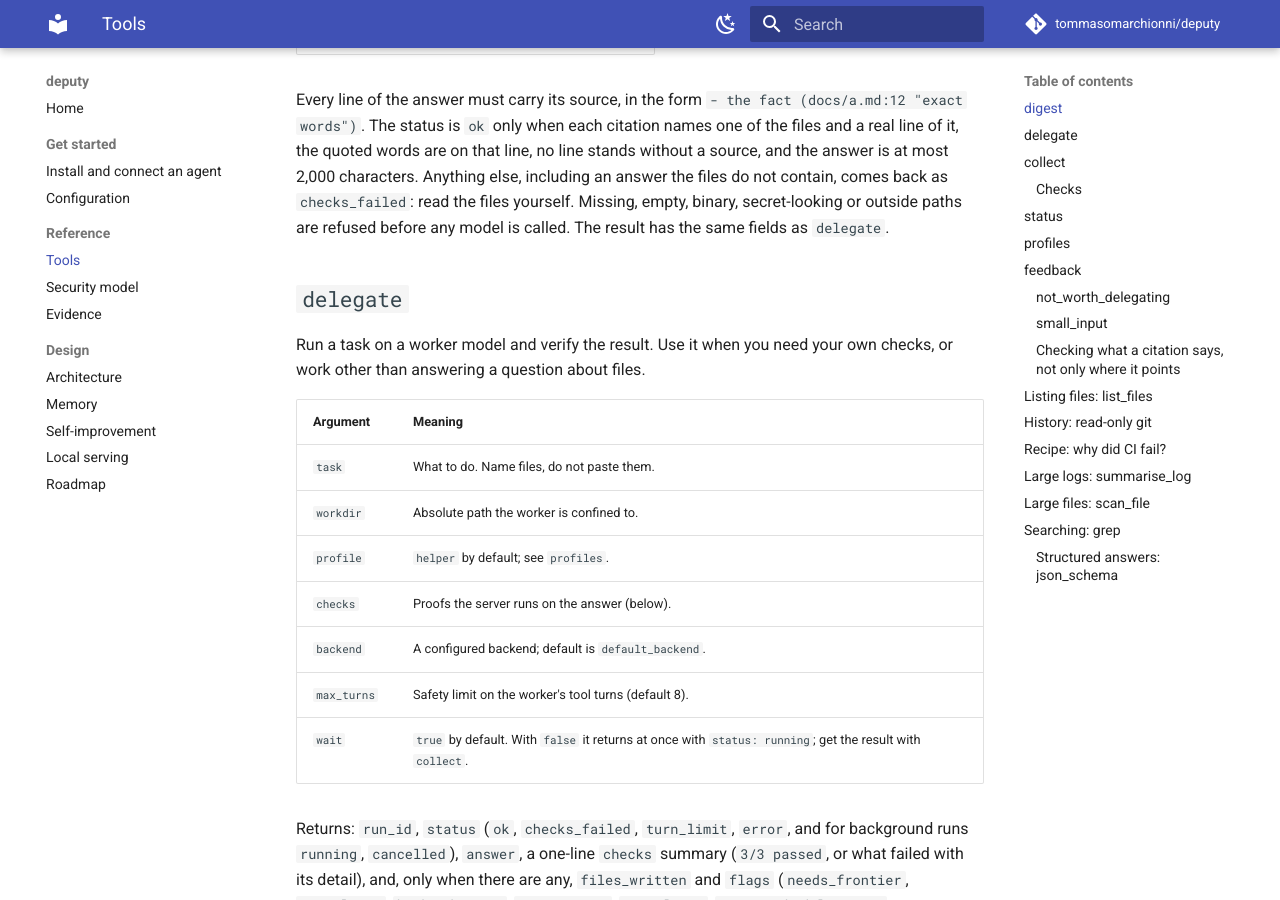
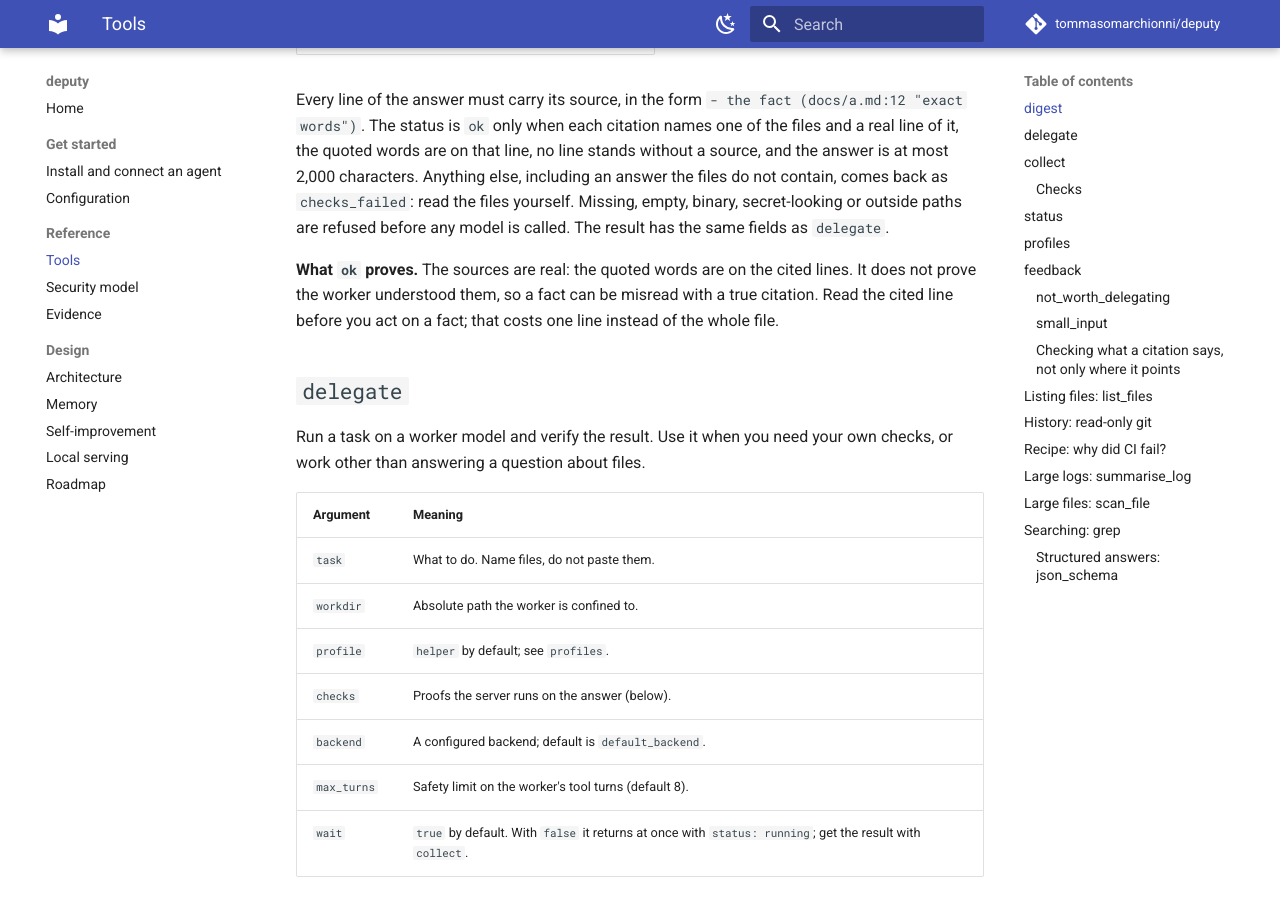
Before and after one commit to tommasomarchionni/deputy, an MkDocs documentation site: the page built from docs/tools.md, in a window 1280 px wide and 900 px high, scrolled down 542 px. Built offline with MkDocs 1.6.1 and Material for MkDocs 9.7.7, drawn with Linux system fonts in a browser that asks for light colours; comment, search, counter and statistics services are not loaded.

Commit message:
fix(server): say what a passing digest proves and what it does not

```diff
--- a/docs/tools.md
+++ b/docs/tools.md
@@ -21,6 +21,10 @@ words are on that line, no line stands without a source, and the answer is at mo
 Anything else, including an answer the files do not contain, comes back as `checks_failed`: read
 the files yourself. Missing, empty, binary, secret-looking or outside paths are refused before any
 model is called. The result has the same fields as `delegate`.
+
+**What `ok` proves.** The sources are real: the quoted words are on the cited lines. It does not
+prove the worker understood them, so a fact can be misread with a true citation. Read the cited line
+before you act on a fact; that costs one line instead of the whole file.
 
 ## `delegate`
 
```
Also changed, not shown: src/deputy/instructions.md (+3 -4 lines), 2 other files.
